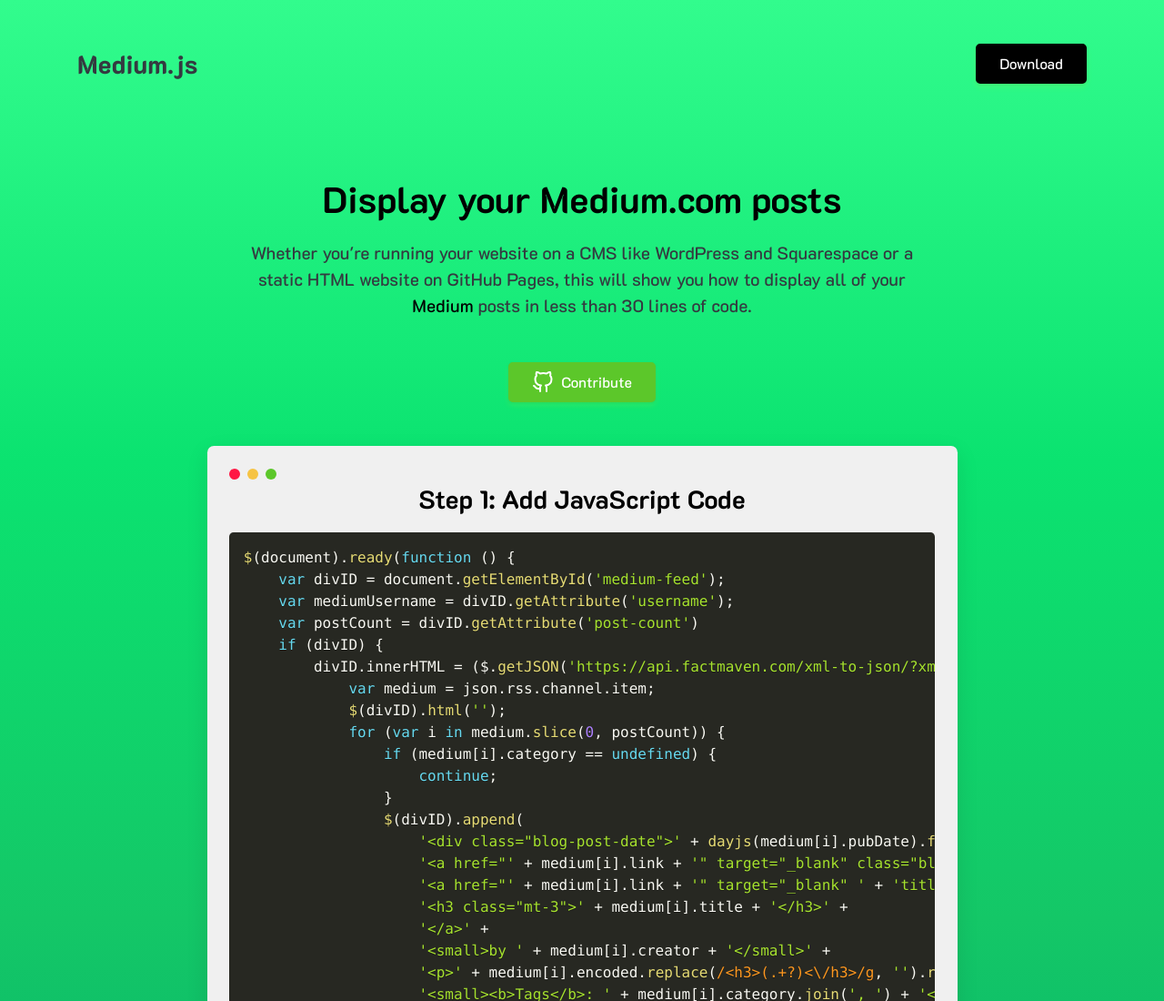
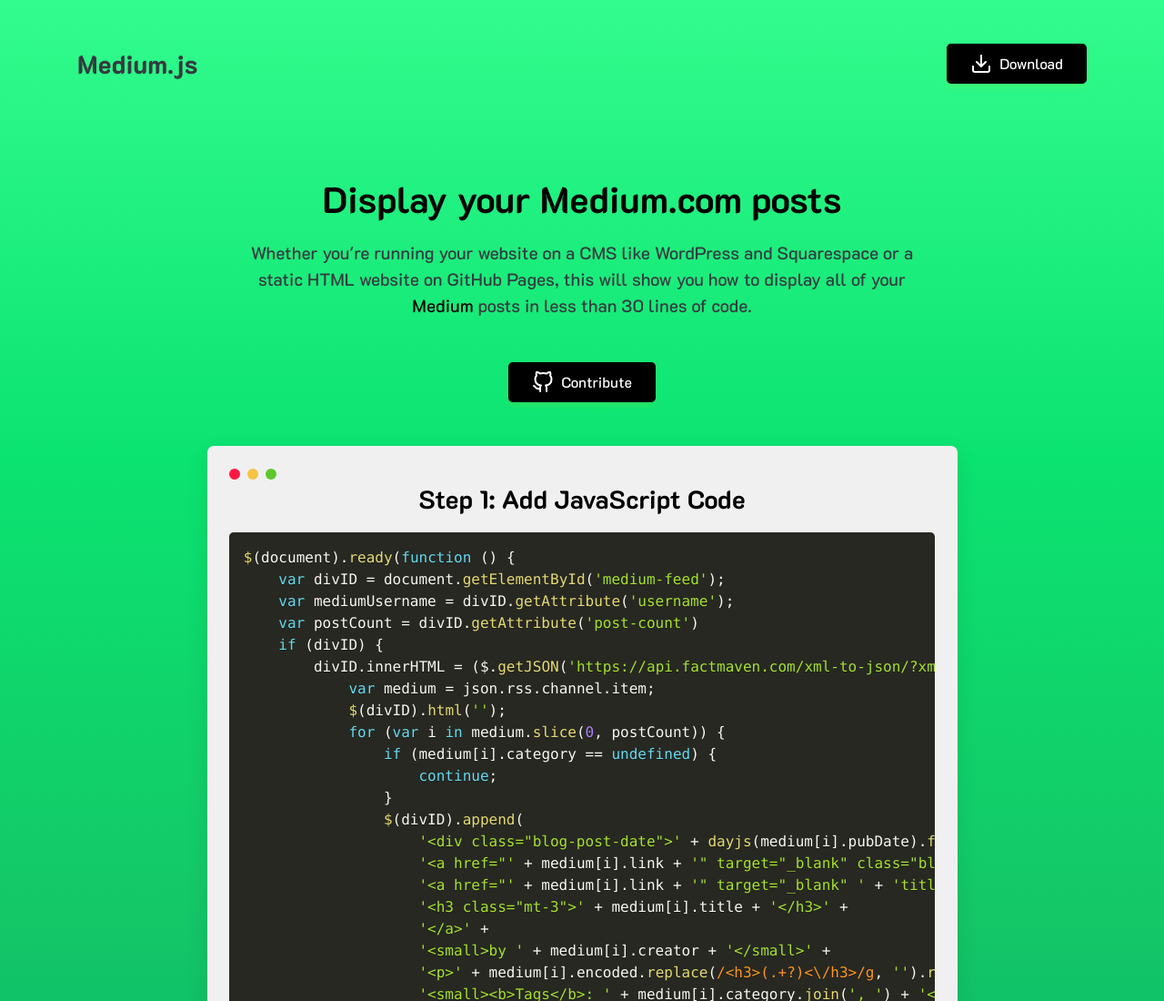
Before and after one commit to factmaven/medium.js, a plain HTML site: page index.html in a window 1280 px wide. Shown: the top 1100 px of the page at 91% size. Drawn offline with nearby package versions, Linux system fonts and the light colour scheme.

Commit message:
Set download link

```diff
--- a/index.html
+++ b/index.html
@@ -19,14 +19,17 @@
         <div class="row">
             <div class="col-12 d-flex flex-row align-items-center justify-content-between">
                 <div class="heading-brand">Medium.js</div>
-                <a href="https://github.com/factmaven/medium.js/" class="btn btn-dark" target="_blank">Download</a>
+                <a href="/js/medium.js" class="btn btn-dark svg-icon" download="medium.js">
+                    <em class="mr-2" data-feather="download"></em>
+                    Download
+                </a>
             </div>
         </div>
         <div class="row mt-6">
             <div class="col-md-8 mx-auto text-center">
                 <h1>Display your Medium.com posts</h1>
                 <p class="lead mb-5">Whether you're running your website on a CMS like WordPress and Squarespace or a static HTML website on GitHub Pages, this will show you how to display all of your <a href="https://medium.com">Medium</a> posts in less than 30 lines of code.</p>
-                <a href="https://github.com/factmaven/medium.js/" class="btn btn-success svg-icon">
+                <a href="https://github.com/factmaven/medium.js/" class="btn btn-dark svg-icon">
                     <em class="mr-2" data-feather="github"></em>
                     Contribute
                 </a>
```
